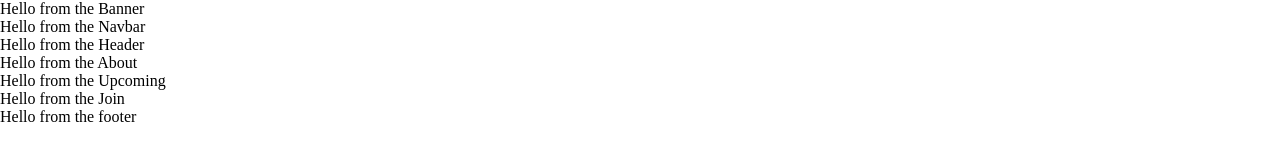
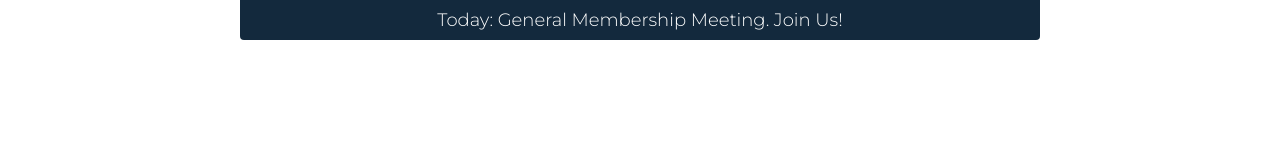
Before and after one commit to martinpsz/Local9, a Gatsby site: page / in a window 1280 px wide. Built offline with nearby package versions, Linux system fonts and the light colour scheme; Gatsby itself is replaced by a stand-in of ours.

Commit message:
Added navbar banner with hard coded placeholder content

```diff
--- a/gatsby-config.js
+++ b/gatsby-config.js
@@ -32,5 +32,17 @@ module.exports = {
       }
     ]
   },
-  plugins: [`gatsby-plugin-react-helmet`],
+  plugins: [`gatsby-plugin-react-helmet`,
+    {
+      resolve: `gatsby-plugin-google-fonts`,
+      options: {
+        fonts: [
+            `montserrat\:300`
+        ],
+        display: 'swap'
+      }
+  },
+
+
+  ],
 }
--- a/package.json
+++ b/package.json
@@ -15,6 +15,7 @@
   },
   "dependencies": {
     "gatsby": "^3.10.2",
+    "gatsby-plugin-google-fonts": "^1.0.1",
     "gatsby-plugin-react-helmet": "^4.10.0",
     "react": "^17.0.1",
     "react-dom": "^17.0.1",
--- a/src/components/About/about.jsx
+++ b/src/components/About/about.jsx
@@ -4,7 +4,7 @@ import React from 'react'
 export default function about() {
     return (
         <div>
-            <p>Hello from the About</p>
+            <p></p>
         </div>
     )
 }
--- a/src/components/Banner/banner.jsx
+++ b/src/components/Banner/banner.jsx
@@ -1,9 +1,10 @@
 import React from 'react'
+import * as styles from './banner.module.css'
 
 export default function banner() {
     return (
-        <div>
-            <p>Hello from the Banner</p>
+        <div className={styles.notification}>
+            <p>Today: General Membership Meeting. Join Us!</p>
         </div>
     )
 }
--- /dev/null
+++ b/src/components/Banner/banner.module.css
@@ -0,0 +1,31 @@
+.notification{
+    background-color: #13293D;
+    height: 40px;
+    display: flex;
+    justify-content: center;
+    align-items: center;
+}
+
+@media screen and (min-width: 768px){
+    .notification{
+        width: 62.5%;
+        margin: 0 auto;
+        border-bottom-left-radius: 4px;
+        border-bottom-right-radius: 4px;
+    }
+}
+
+.notification p{
+    font-size: .75em
+}
+
+@media screen and (min-width:768px){
+    .notification p{
+        font-size: 1em
+    }
+}
+
+.notification p, a{
+    color: white;
+    font-weight: 300;
+}
--- a/src/components/Header/header.jsx
+++ b/src/components/Header/header.jsx
@@ -3,7 +3,7 @@ import React from 'react'
 export default function header() {
     return (
         <div>
-            <p>Hello from the Header</p>
+            <p></p>
         </div>
     )
 }
--- a/src/components/Join/join.jsx
+++ b/src/components/Join/join.jsx
@@ -3,7 +3,7 @@ import React from 'react'
 export default function join() {
     return (
         <div>
-            <p>Hello from the Join</p>
+            <p></p>
         </div>
     )
 }
--- a/src/components/Navbar/navbar.jsx
+++ b/src/components/Navbar/navbar.jsx
@@ -1,9 +1,11 @@
 import React from 'react'
+import Banner from '../Banner/banner'
 
 export default function navbar() {
     return (
         <div>
-            <p>Hello from the Navbar</p>
+            <Banner/>
+
         </div>
     )
 }
--- a/src/components/Upcoming/upcoming.jsx
+++ b/src/components/Upcoming/upcoming.jsx
@@ -3,7 +3,7 @@ import React from 'react'
 export default function upcoming() {
     return (
         <div>
-            <p>Hello from the Upcoming</p>
+            <p></p>
         </div>
     )
 }
--- a/src/pages/index.js
+++ b/src/pages/index.js
@@ -1,25 +1,18 @@
 import React from "react"
 import '../style.css'
 import Seo from "../components/seo"
-import Banner from "../components/Banner/banner"
 import Navbar from "../components/Navbar/navbar"
-import Header from "../components/Header/header"
-import About from "../components/About/about"
-import Upcoming from "../components/Upcoming/upcoming"
-import Join from "../components/Join/join"
-import Footer from "../components/Footer/footer"
+//import Header from "../components/Header/header"
+//import About from "../components/About/about"
+//import Upcoming from "../components/Upcoming/upcoming"
+//import Join from "../components/Join/join"
+//import Footer from "../components/Footer/footer"
 
 export default function Home() {
   return (
     <>
       <Seo/>
-      <Banner/>
       <Navbar/>
-      <Header/>
-      <About />
-      <Upcoming />
-      <Join />
-      <Footer/>
     </>
   )
 }
--- a/src/style.css
+++ b/src/style.css
@@ -3,3 +3,12 @@
     padding: 0;
     box-sizing: border-box;
 }
+
+html{
+    font-size: 18px;
+
+}
+
+body{
+    font-family: 'montserrat';
+}
```
Also changed, not shown: 1 other file.
